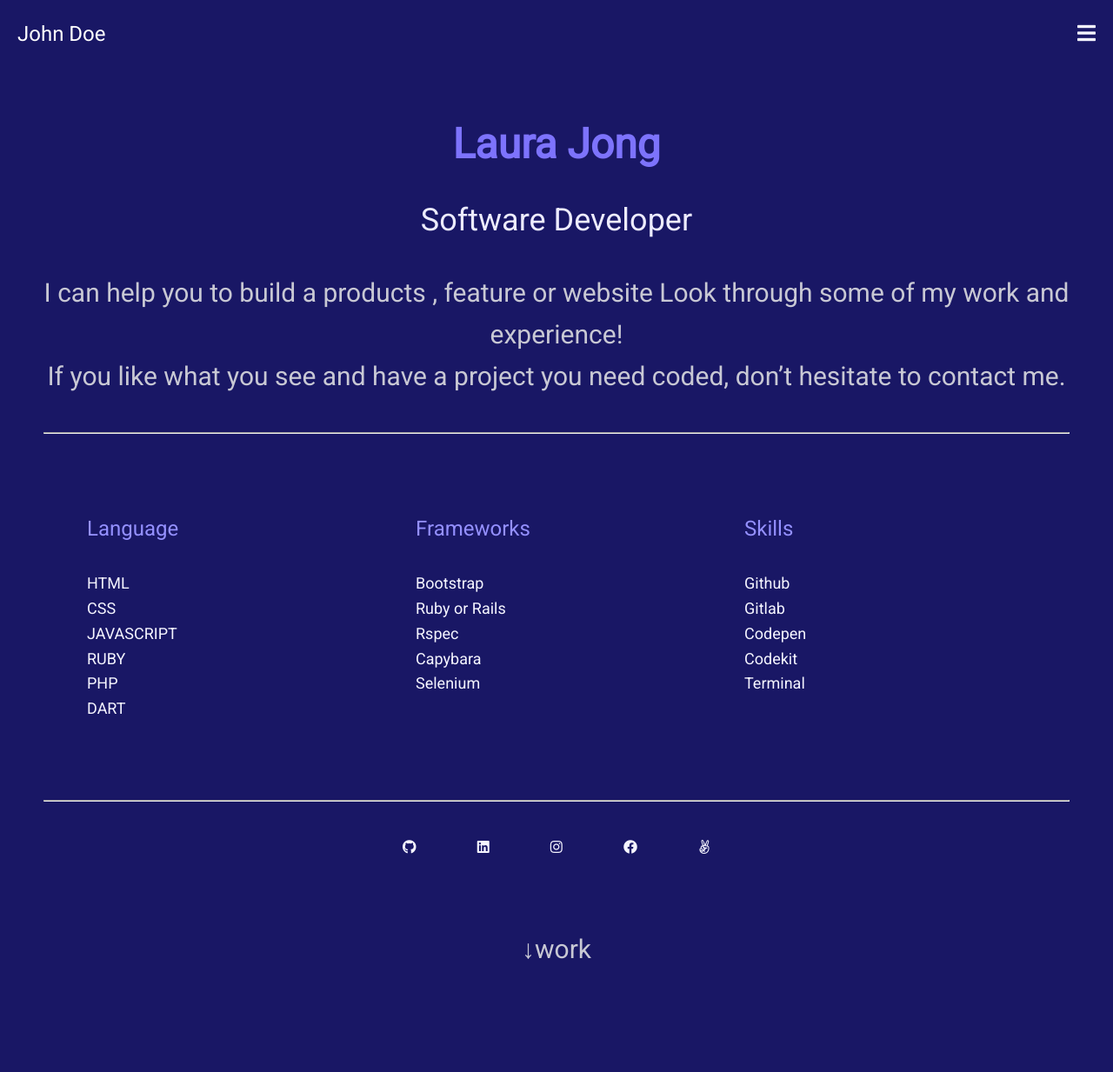
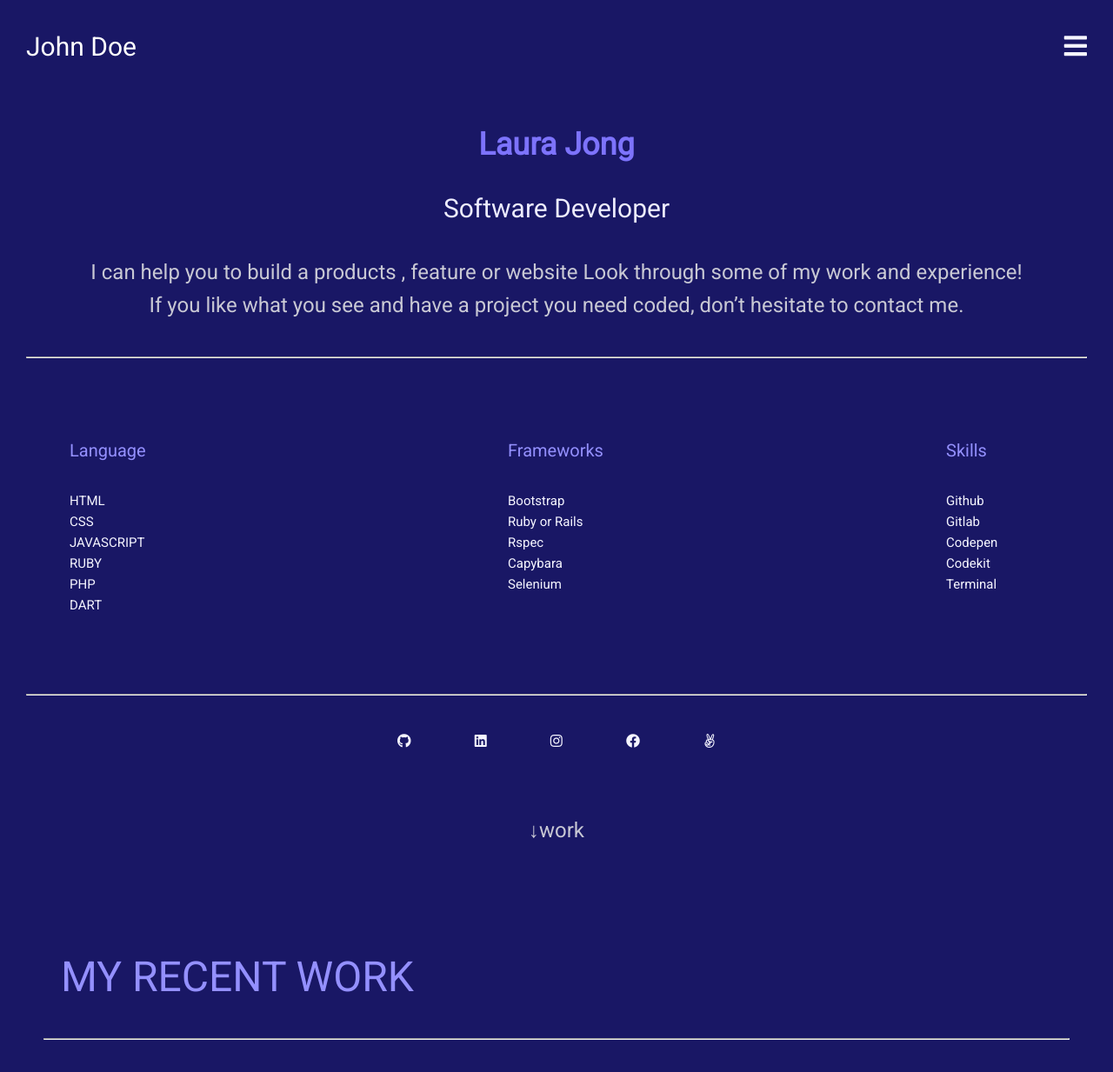
Before and after one commit to Lynn-Kish/Portofolio, a website: page index.html in a window 1280 px wide. Shown: the top 1233 px of the page at 87% size. Drawn offline with Linux system fonts and the light colour scheme.

Commit message:
first commit

```diff
--- a/style.css
+++ b/style.css
@@ -285,54 +285,18 @@ line-height: 28px;
 
 /* media queries */
 
-@media screen and  (min-width: 1024px) {
-  .menu {
-    padding: 20px;
-  }
-
-  .menu-text {
-    font-size: 24px;
-  }
-
-  .main {
-    padding: 50px;
-  }
-
-  .main h1 {
-    font-size: 48px;
-  }
-
-  .main h3:not(:first-child) {
-    font-size: 36px;
-  }
-
-  .main p {
-    font-size: 30px;
-  }
-
+@media screen and (min-width: 1024px) {
   .skills {
+    gap: 40px;
     padding: 50px;
   }
 
   .skills__content {
-    width: 30%;
-  }
-
-  .skills__title {
-    font-size: 24px;
-  }
-
-  .skills__content li {
-    font-size: 18px;
+    width: 10%;
   }
 
   .link-list {
     width: 30%;
-  }
-
-  .arrow {
-    margin-top: 50px;
-    margin-bottom: 50px;
   }
 
   .work {
@@ -340,9 +304,9 @@ line-height: 28px;
   }
 
   .work-title {
-    width: 100%;
-    padding-left: 0;
+    width: 427px;
     font-size: 48px;
+    line-height: 60px;
   }
 
   .grid-container {
@@ -350,25 +314,7 @@ line-height: 28px;
   }
 
   .image img {
-    width: 100%;
-    height: auto;
-  }
-
-  .contacts {
-    padding: 50px;
-  }
-
-  .contact {
-    font-size: 48px;
-    line-height: 60px;
-  }
-
-  .contacts p {
-    font-size: 24px;
-    line-height: 36px;
-  }
-
-  form {
-    max-width: 600px;
+    width: 427px;
+    height: 308px;
   }
 }
```
